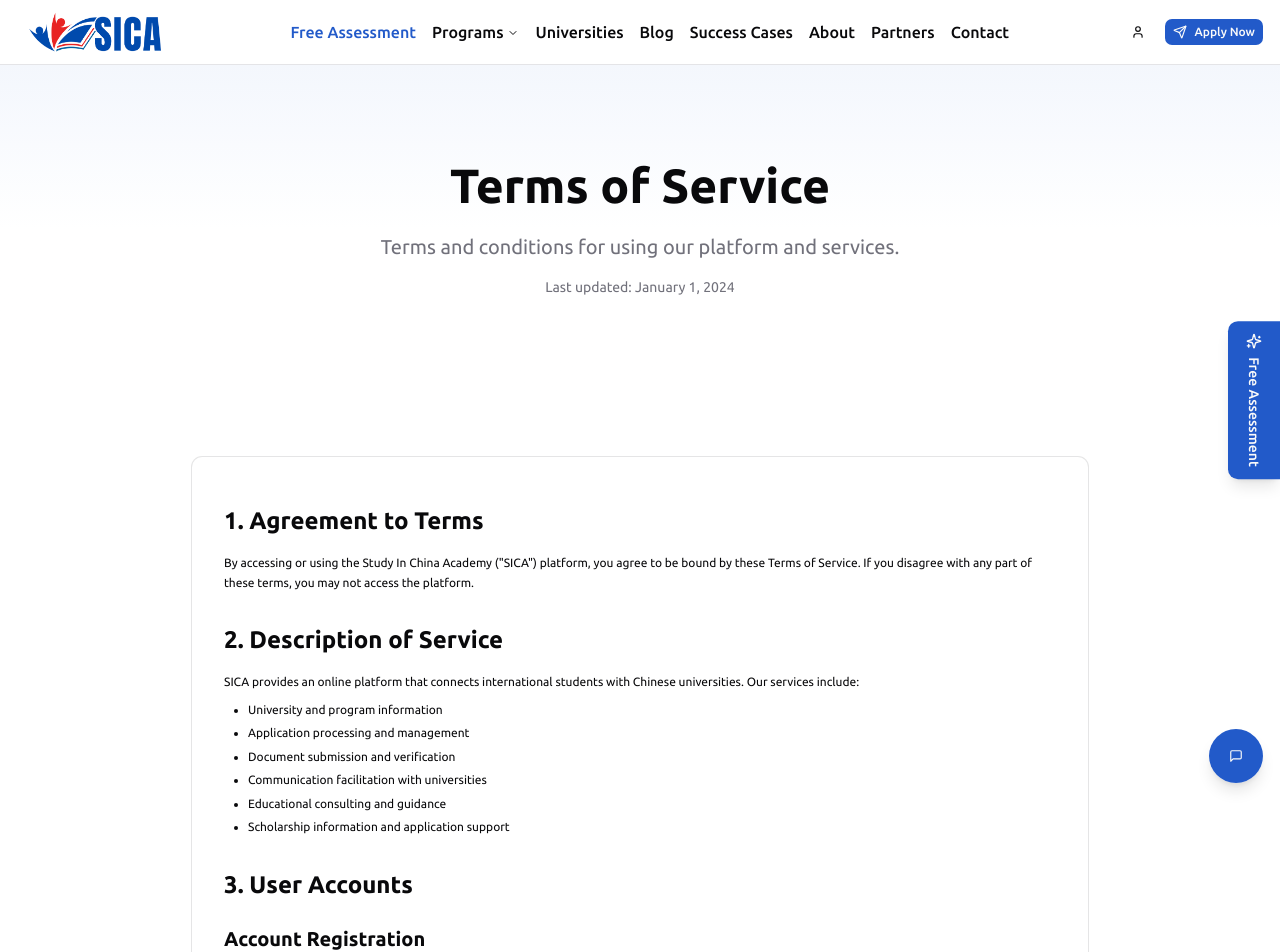
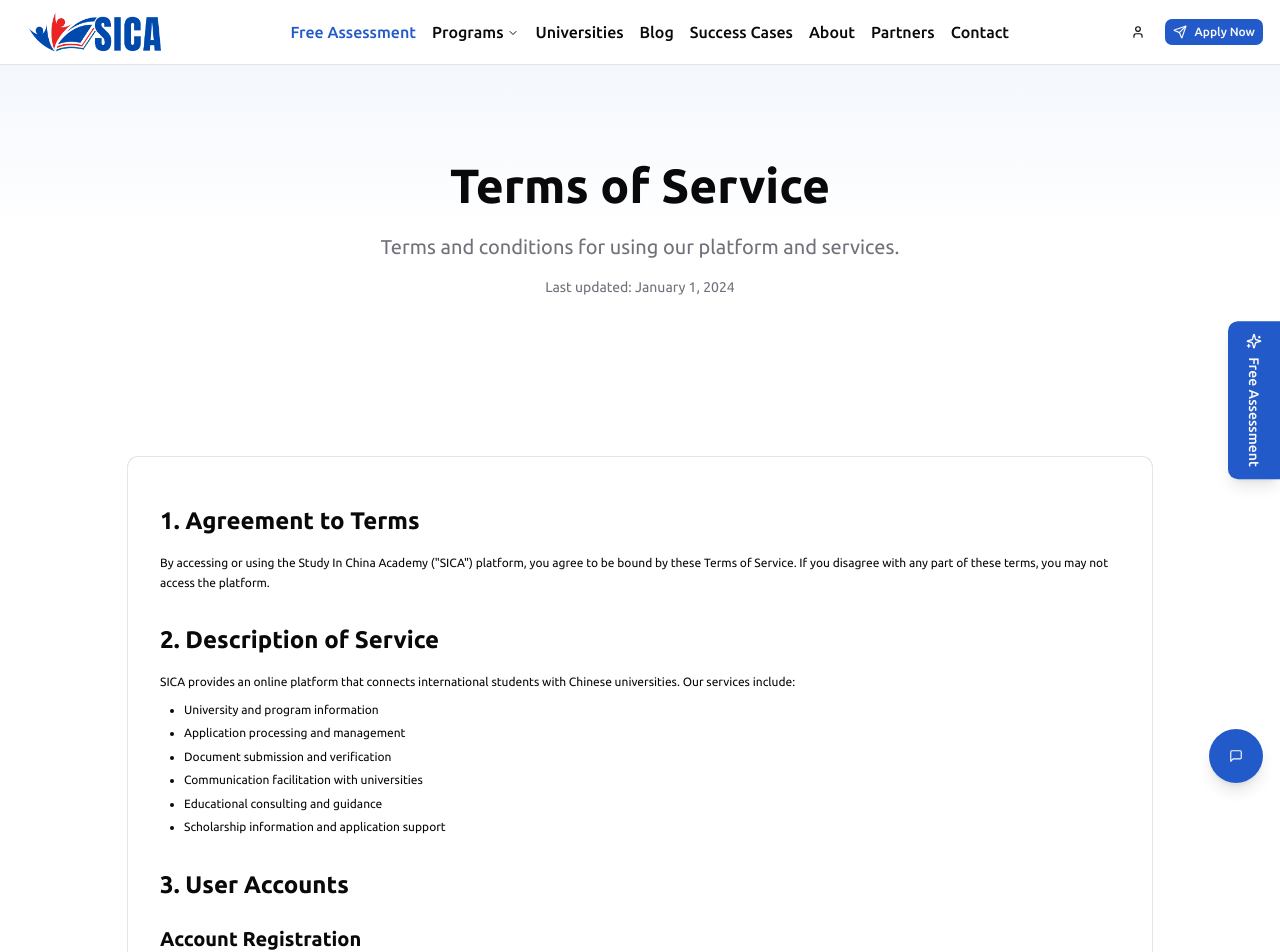
Before and after one commit to mlsjahidcn-sudo/SICA-Final-2026, a Next.js app: page /terms in a window 1280 px wide. Shown: the top 952 px of the page. Built offline with nearby package versions, Linux system fonts and the light colour scheme.

Commit message:
fix: unify container widths across FAQ, Privacy, and Terms pages
- Change Privacy Policy container from max-w-4xl to max-w-5xl
- Change Terms of Service container from max-w-4xl to max-w-5xl
- Ensure consistent layout width across all three pages
- Maintain proper centering with mx-auto

```diff
--- a/src/app/(public)/privacy/page.tsx
+++ b/src/app/(public)/privacy/page.tsx
@@ -13,7 +13,7 @@
       {/* Hero Section */}
       <section className="bg-gradient-to-b from-primary/5 via-background to-background py-16 md:py-24">
         <div className="container px-4">
-          <div className="max-w-4xl mx-auto text-center">
+          <div className="max-w-5xl mx-auto text-center">
             <h1 className="text-4xl md:text-5xl font-bold mb-6">Privacy Policy</h1>
             <p className="text-lg md:text-xl text-muted-foreground max-w-2xl mx-auto">
               Learn how we collect, use, and protect your personal information.
@@ -28,7 +28,7 @@
       {/* Main Content */}
       <section className="py-16">
         <div className="container px-4">
-          <div className="max-w-4xl mx-auto">
+          <div className="max-w-5xl mx-auto">
             <Card>
               <CardContent className="prose prose-slate max-w-none p-8">
               <section className="mb-8">
--- a/src/app/(public)/terms/page.tsx
+++ b/src/app/(public)/terms/page.tsx
@@ -13,7 +13,7 @@
       {/* Hero Section */}
       <section className="bg-gradient-to-b from-primary/5 via-background to-background py-16 md:py-24">
         <div className="container px-4">
-          <div className="max-w-4xl mx-auto text-center">
+          <div className="max-w-5xl mx-auto text-center">
             <h1 className="text-4xl md:text-5xl font-bold mb-6">Terms of Service</h1>
             <p className="text-lg md:text-xl text-muted-foreground max-w-2xl mx-auto">
               Terms and conditions for using our platform and services.
@@ -28,7 +28,7 @@
       {/* Main Content */}
       <section className="py-16">
         <div className="container px-4">
-          <div className="max-w-4xl mx-auto">
+          <div className="max-w-5xl mx-auto">
             <Card>
               <CardContent className="prose prose-slate max-w-none p-8">
               <section className="mb-8">
```
